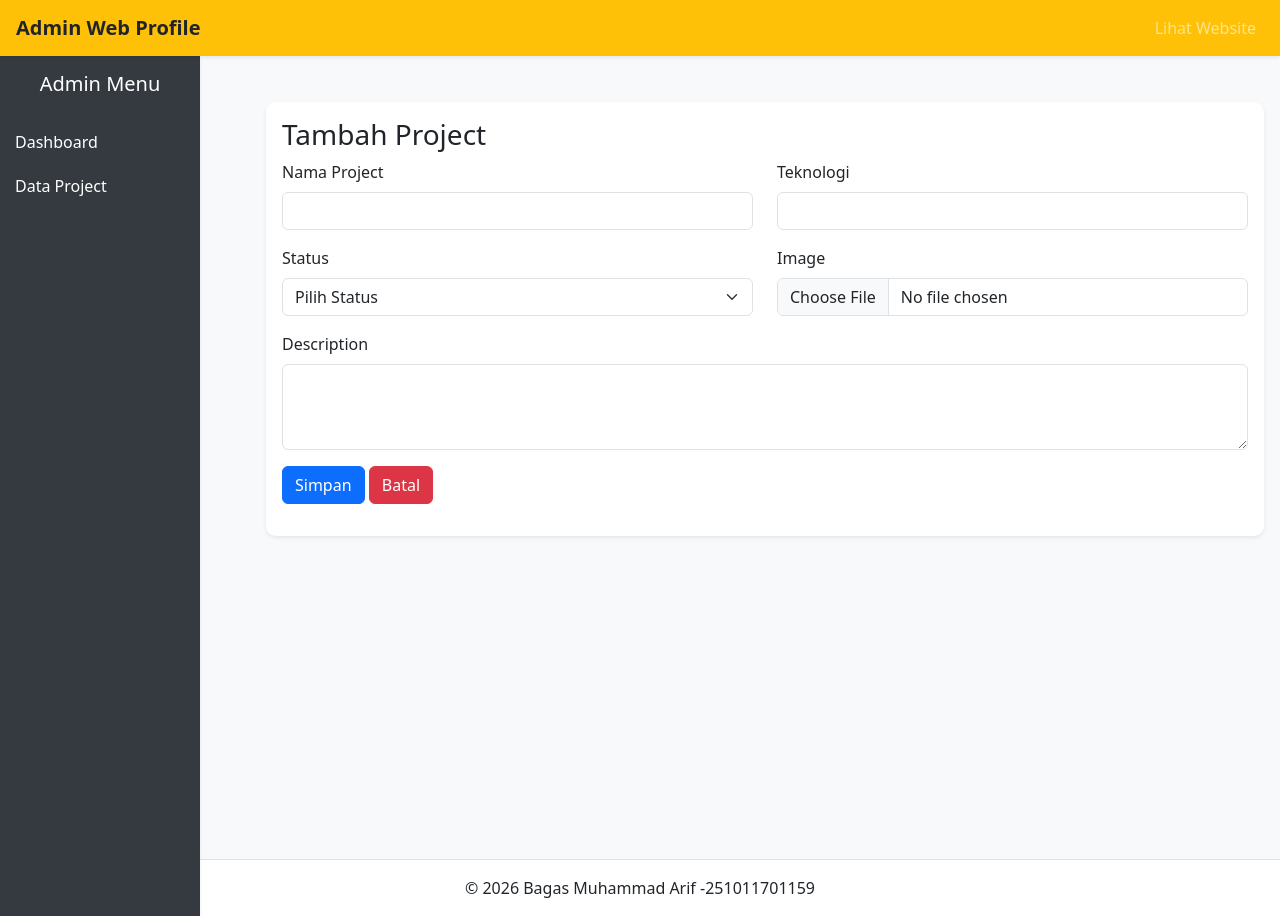
After one commit to bagasarif6625-cyber/Rekayasa-web, a Laravel app: page /admin/projects/create in a window 1280 px wide. The commit adds this page. Run offline with Laravel 12, Linux system fonts and the light colour scheme; some libraries are stand-ins or nearby versions.

Commit message:
pertemuan 8

```diff
--- /dev/null
+++ b/app/Http/Controllers/AdminProjectController.php
@@ -0,0 +1,91 @@
+<?php
+
+namespace App\Http\Controllers;
+
+use App\Models\Project;
+use Illuminate\Http\Request;
+use Illuminate\Support\Facades\Storage;
+
+class AdminProjectController extends Controller
+{
+    public function index()
+    {
+        $perPage = (int) request('per_page', 10);
+        if (!in_array($perPage, [10, 25, 50], true)) {
+            $perPage = 10;
+        }
+        $search = trim((string) request('search', ''));
+        $projects = Project::query()
+            ->when($search !== '', function ($query) use ($search) {
+                $query->where(function ($query) use ($search) {
+                    $query->where('title', 'like', "%{$search}%")
+                        ->orWhere('teknologi', 'like', "%{$search}%")
+                        ->orWhere('description', 'like', "%{$search}%")
+                        ->orWhere('status', 'like', "%{$search}%");
+                });
+            })
+            ->latest()
+            ->paginate($perPage)
+            ->withQueryString();
+
+        return view('admin.projects.index', compact('projects', 'perPage', 'search'));
+    }
+
+    public function create()
+    {
+        return view('admin.projects.create', ['project' => new Project(), 'action' => 'Tambah']);
+    }
+
+    public function store(Request $request)
+    {
+        $data = $this->validatedData($request);
+        if ($request->hasFile('image')) {
+            $data['image'] = $request->file('image')->store('projects', 'public');
+        }
+        Project::create($data);
+
+        return redirect()->route('admin.projects.index')->with('success', 'Project berhasil ditambahkan.');
+    }
+
+    public function edit(Project $project)
+    {
+        return view('admin.projects.create', compact('project') + ['action' => 'Edit']);
+    }
+
+    public function update(Request $request, Project $project)
+    {
+        $data = $this->validatedData($request);
+        if ($request->hasFile('image')) {
+            if ($project->image && !str_starts_with($project->image, 'http')) {
+                Storage::disk('public')->delete($project->image);
+            }
+            $data['image'] = $request->file('image')->store('projects', 'public');
+        } else {
+            unset($data['image']);
+        }
+        $project->update($data);
+
+        return redirect()->route('admin.projects.index')->with('success', 'Project berhasil diperbarui.');
+    }
+
+    public function destroy(Project $project)
+    {
+        if ($project->image && !str_starts_with($project->image, 'http')) {
+            Storage::disk('public')->delete($project->image);
+        }
+        $project->delete();
+
+        return redirect()->route('admin.projects.index')->with('success', 'Project berhasil dihapus.');
+    }
+
+    private function validatedData(Request $request): array
+    {
+        return $request->validate([
+            'title' => ['required', 'string', 'max:255'],
+            'description' => ['required', 'string', 'max:255'],
+            'teknologi' => ['required', 'string', 'max:255'],
+            'image' => ['nullable', 'image', 'mimes:jpg,jpeg,png,gif,webp', 'max:2048'],
+            'status' => ['required', 'string', 'in:active,archived,Selesai,In Progress'],
+        ]);
+    }
+}
--- a/app/Http/Controllers/ProjectController.php
+++ b/app/Http/Controllers/ProjectController.php
@@ -6,13 +6,11 @@ use App\Models\Project;
 
 class ProjectController extends Controller
 {
-    //
     public function index()
     {
         $projects = Project::paginate(6);
 
         return view('page.project', compact('projects'));
-
     }
 
     public function show($id)
@@ -21,5 +19,4 @@ class ProjectController extends Controller
 
         return view('page.project-detail', compact('project'));
     }
-
 }
--- /dev/null
+++ b/resources/views/admin/projects/create.blade.php
@@ -0,0 +1,54 @@
+@extends('admin.template')
+
+@section('title', $action . ' Project')
+
+@section('content')
+<div class="mt-3">
+    <div class="card shadow-sm">
+        <div class="card-body">
+            <h3>{{ $action }} Project</h3>
+            @if ($errors->any())
+                <div class="alert alert-danger"><ul class="mb-0">@foreach ($errors->all() as $error)<li>{{ $error }}</li>@endforeach</ul></div>
+            @endif
+            <form action="{{ $project->exists ? route('admin.projects.update', $project) : route('admin.projects.store') }}" method="POST" enctype="multipart/form-data">
+                @csrf
+                @if ($project->exists) @method('PUT') @endif
+                <div class="row">
+                    <div class="col-md-6 mb-3">
+                        <label for="title" class="form-label">Nama Project</label>
+                        <input type="text" name="title" id="title" value="{{ old('title', $project->title) }}" class="form-control" required>
+                    </div>
+                    <div class="col-md-6 mb-3">
+                        <label for="teknologi" class="form-label">Teknologi</label>
+                        <input type="text" name="teknologi" id="teknologi" value="{{ old('teknologi', $project->teknologi) }}" class="form-control" required>
+                    </div>
+                    <div class="col-md-6 mb-3">
+                        <label for="status" class="form-label">Status</label>
+                        <select name="status" id="status" class="form-select" required>
+                            <option value="">Pilih Status</option>
+                            @foreach (['active', 'archived', 'Selesai', 'In Progress'] as $status)
+                                <option value="{{ $status }}" @selected(old('status', $project->status) === $status)>{{ $status }}</option>
+                            @endforeach
+                        </select>
+                    </div>
+                    <div class="col-md-6 mb-3">
+                        <label for="image" class="form-label">Image</label>
+                        <input type="file" name="image" id="image" accept="image/*" class="form-control">
+                        @if ($project->image)
+                            <img class="mt-2" src="{{ str_starts_with($project->image, 'http') ? $project->image : (str_contains($project->image, '/') ? asset('storage/' . $project->image) : asset('images/' . $project->image)) }}" alt="{{ $project->title }}" style="height:70px">
+                        @endif
+                    </div>
+                    <div class="col-md-12 mb-3">
+                        <label for="description" class="form-label">Description</label>
+                        <textarea name="description" id="description" rows="3" class="form-control" required>{{ old('description', $project->description) }}</textarea>
+                    </div>
+                    <div class="col-md-12 mb-3">
+                        <button type="submit" class="btn btn-primary">Simpan</button>
+                        <a href="{{ route('admin.projects.index') }}" class="btn btn-danger">Batal</a>
+                    </div>
+                </div>
+            </form>
+        </div>
+    </div>
+</div>
+@endsection
--- /dev/null
+++ b/resources/views/admin/template.blade.php
@@ -0,0 +1,98 @@
+<!DOCTYPE html>
+<html lang="en">
+
+<head>
+    <meta charset="UTF-8">
+    <meta name="viewport" content="width=device-width, initial-scale=1.0">
+    <title>@yield('title', 'Admin Web Profile')</title>
+    <link rel="stylesheet" href="{{ asset('bootstrap-5.3.8-dist/css/bootstrap.min.css') }}">
+    <link rel="stylesheet" href="https://cdn.datatables.net/2.3.8/css/dataTables.min.css">
+    <style>
+        body {
+            background-color: #f8f9fa;
+            min-height: 100vh;
+            display: flex;
+            flex-direction: column;
+        }
+
+        .sidebar {
+            position: fixed;
+            top: 56px;
+            width: 200px;
+            min-height: 100vh;
+            background-color: #343a40;
+        }
+
+        .sidebar a {
+            display: block;
+            color: #fff;
+            padding: 10px 15px;
+            text-decoration: none;
+        }
+
+        .sidebar a:hover {
+            background-color: #495057;
+        }
+
+        .content {
+            flex: 1 0 auto;
+            margin-top: 70px;
+            margin-left: 250px;
+            padding: 20px;
+        }
+
+        .card {
+            border-radius: 10px;
+            border: 0;
+        }
+
+        footer {
+            flex-shrink: 0;
+        }
+    </style>
+</head>
+
+<body>
+    <nav class="navbar navbar-expand-lg navbar-dark bg-warning fixed-top shadow-sm px-3">
+        <!-- <div class="container"> -->
+        <a class="navbar-brand text-dark fw-bold" href="{{ route('admin.home') }}">Admin Web Profile</a>
+
+        <button class="navbar-toggler" type="button"
+            data-bs-toggle="collapse"
+            data-bs-target="#navbarNav">
+            <span class="navbar-toggler-icon"></span>
+        </button>
+
+        <div class="collapse navbar-collapse" id="navbarNav">
+            <ul class="navbar-nav ms-auto">
+                <li class="nav-item">
+                    <a class="nav-link" href="{{ url('/') }}">Lihat Website</a>
+                </li>
+            </ul>
+        </div>
+        <!-- </div> -->
+    </nav>
+    <div class="sidebar shadow-sm">
+        <h5 class="text-center text-white py-3">Admin Menu</h5>
+        <a href="{{ route('admin.home') }}">Dashboard</a>
+        <a href="{{ route('admin.projects.index') }}">Data Project</a>
+    </div>
+
+    <div class="content p-3 d-flex flex-column">
+        <div class="flex-grow">
+            @yield('content')
+        </div>
+    </div>
+
+    <footer class="bg-white text-dark text-center py-3 border-top">
+        <!-- <div class="container"> -->
+        <p class="mb-0">&copy; {{ date('Y') }}  Bagas Muhammad Arif -251011701159</p>
+        <!-- </div> -->
+    </footer>
+    <script src="{{ asset('bootstrap-5.3.8-dist/js/bootstrap.bundle.min.js') }}"></script>
+    <script src="https://code.jquery.com/jquery-3.7.1.js"></script>
+    <script src="https://cdn.datatables.net/2.3.8/js/dataTables.min.js"></script>
+    @yield('scripts')
+</body>
+
+</html>
--- a/resources/views/page/project-detail.blade.php
+++ b/resources/views/page/project-detail.blade.php
@@ -5,7 +5,7 @@
 @section('content')
 <div class="container flex-grow-1">
     <div class="card shadow-sm border-0 mx-auto" style="max-width: 800px;">
-        <img src="{{ asset('images/'.Str::replaceLast('.jgp', '.jpg', $project->image)) }}" alt="{{ $project->title }}" class="card-img-top"
+        <img src="{{ str_starts_with($project->image ?? '', 'http') ? $project->image : (str_contains($project->image ?? '', '/') ? asset('storage/' . $project->image) : asset('images/' . Str::replaceLast('.jgp', '.jpg', $project->image))) }}" alt="{{ $project->title }}" class="card-img-top"
             style="max-height: 400px; object-fit: cover;">
         <div class="card-body">
             <h2 class="card-title">{{ $project->title }}</h2>
--- a/resources/views/page/project.blade.php
+++ b/resources/views/page/project.blade.php
@@ -14,7 +14,7 @@
 
         <div class="col-md-4">
             <div class="card h-100 shadow-sm border-0">
-                <img src="{{ asset('images/'.Str::replaceLast('.jgp', '.jpg', $project->image)) }}" alt="" class="card-img-top"
+                <img src="{{ str_starts_with($project->image ?? '', 'http') ? $project->image : (str_contains($project->image ?? '', '/') ? asset('storage/' . $project->image) : asset('images/' . Str::replaceLast('.jgp', '.jpg', $project->image))) }}" alt="" class="card-img-top"
                     style="height: 200px; object-fit: cover;">
                 <div class="card-body">
                     <h5 class="card-title mb-4">{{ $project->title }}</h5>
--- a/resources/views/partials/footer.blade.php
+++ b/resources/views/partials/footer.blade.php
@@ -1,5 +1,5 @@
 <footer class="bg-white text-dark border-top text-center py-3 mt-auto">
     <div class="container">
-        <p>&copy; {{ date('Y') }} UNPAM. All rights reserved.</p>
+        <p>&copy; {{ date('Y') }}  Bagas Muhammad Arif -251011701159</p>
     </div>
 </footer>
--- a/resources/views/partials/header.blade.php
+++ b/resources/views/partials/header.blade.php
@@ -18,6 +18,9 @@
                 <li class="nav-item">
                     <a href="{{ url('/about') }}" class="nav-link">About</a>
                 </li>
+                <li class="nav-item">
+                    <a href="{{ url('/admin') }}" class="nav-link">Admin</a>
+                </li>
             </ul>
         </div>
     </div>
--- a/routes/web.php
+++ b/routes/web.php
@@ -1,6 +1,7 @@
 <?php
 
 use App\Http\Controllers\MahasiswaController;
+use App\Http\Controllers\AdminProjectController;
 use App\Http\Controllers\ProjectController;
 use Illuminate\Support\Facades\Route;
 
@@ -15,3 +16,13 @@ Route::get('/about', function () {
 Route::get('/profile', [MahasiswaController::class, 'index']);
 Route::get('/project', [ProjectController::class, 'index'])->name('project.index');
 Route::get('/project/{id}', [ProjectController::class, 'show'])->name('project.show');
+
+Route::prefix('admin')->group(function () {
+    Route::get('/', [AdminProjectController::class, 'index'])->name('admin.home');
+    Route::get('/projects', [AdminProjectController::class, 'index'])->name('admin.projects.index');
+    Route::get('/projects/create', [AdminProjectController::class, 'create'])->name('admin.projects.create');
+    Route::post('/projects', [AdminProjectController::class, 'store'])->name('admin.projects.store');
+    Route::get('/projects/{project}/edit', [AdminProjectController::class, 'edit'])->name('admin.projects.edit');
+    Route::put('/projects/{project}', [AdminProjectController::class, 'update'])->name('admin.projects.update');
+    Route::delete('/projects/{project}', [AdminProjectController::class, 'destroy'])->name('admin.projects.destroy');
+});
```
Also changed, not shown: database/seeders/ProjectSeeder.php (+5 -32 lines), resources/views/admin/projects/index.blade.php (added, +52 -0 lines).
